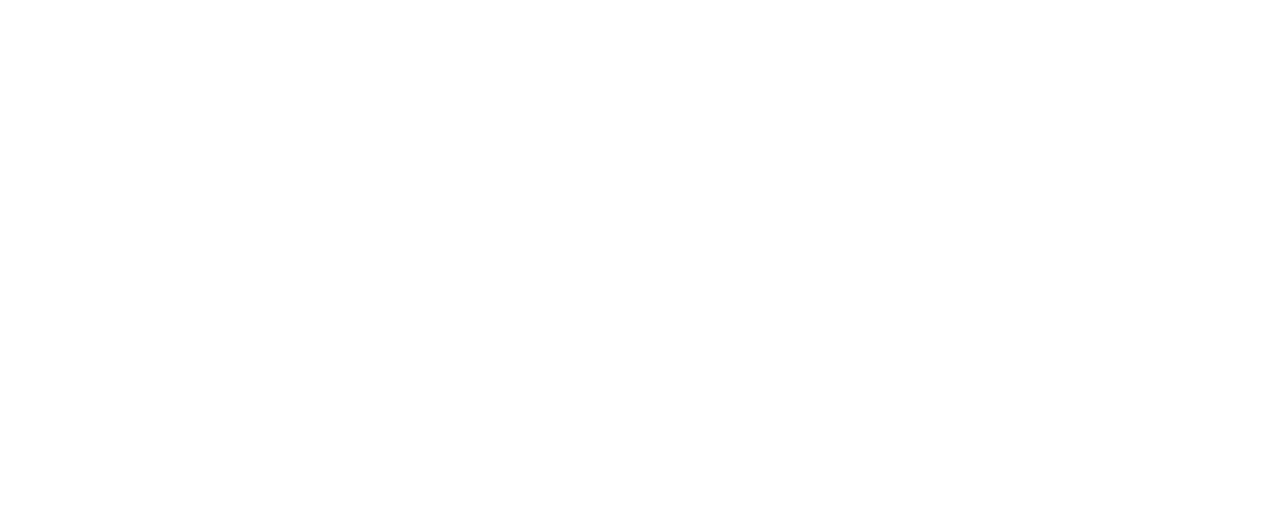
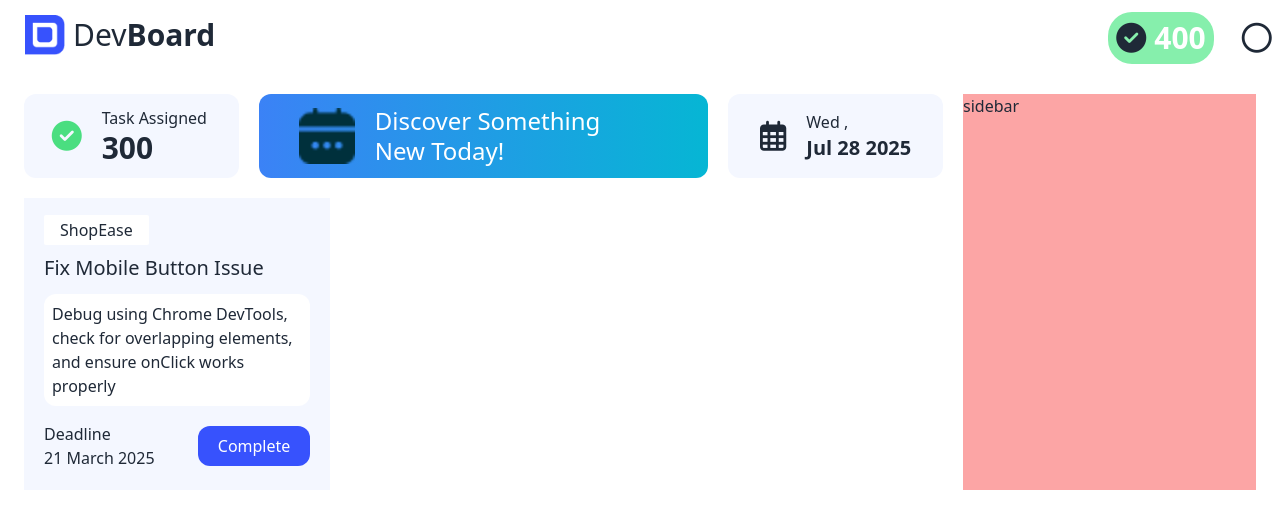
Before and after one commit to saifulislam66/PH-B11-Assignment-5, a plain HTML site: page index.html in a window 1280 px wide. Drawn offline with nearby package versions, Linux system fonts and the light colour scheme.

Commit message:
cread task

```diff
--- a/index.html
+++ b/index.html
@@ -5,11 +5,155 @@
     <meta name="viewport" content="width=device-width, initial-scale=1.0" />
     <title>Assignment5</title>
     <link
+      rel="stylesheet"
+      href="https://cdnjs.cloudflare.com/ajax/libs/font-awesome/6.7.2/css/all.min.css"
+      integrity="sha512-Evv84Mr4kqVGRNSgIGL/F/aIDqQb7xQ2vcrdIwxfjThSH8CSR7PBEakCr51Ck+w+/U6swU2Im1vVX0SVk9ABhg=="
+      crossorigin="anonymous"
+      referrerpolicy="no-referrer"
+    />
+    <link
       href="https://cdn.jsdelivr.net/npm/daisyui@4.12.24/dist/full.min.css"
       rel="stylesheet"
       type="text/css"
     />
     <script src="https://cdn.tailwindcss.com"></script>
   </head>
-  <body></body>
+  <body>
+    <nav class="container mx-auto">
+      <div class="navbar bg-base-100">
+        <div class="flex-1">
+          <a class="btn btn-ghost text-xl">
+            <img class="w-10" src="./assets/logo.png" alt="" />
+            <h4 class="font-bold text-3xl">
+              <span class="font-normal">Dev</span>Board
+            </h4></a
+          >
+        </div>
+        <div class="flex-none">
+          <div class="dropdown dropdown-end">
+            <div tabindex="0" role="button" class="btn btn-ghost btn-circle">
+              <div class="indicator">
+                <div
+                  class="flex items-center gap-2 mr-5 bg-green-300 p-2 rounded-3xl"
+                >
+                  <i class="text-3xl fa-solid fa-circle-check"></i>
+                  <h4 class="text-3xl text-white">400</h4>
+                </div>
+
+                <div class="p-2 pr-5">
+                  <i class="text-3xl fa-regular fa-circle"></i>
+                </div>
+              </div>
+            </div>
+            <div
+              tabindex="0"
+              class="card card-compact dropdown-content bg-base-100 z-[1] mt-3 w-52 shadow"
+            >
+              <div class="card-body">
+                <span class="text-lg font-bold">8 Items</span>
+                <span class="text-info">Subtotal: $999</span>
+                <div class="card-actions">
+                  <button class="btn btn-primary btn-block">View cart</button>
+                </div>
+              </div>
+            </div>
+          </div>
+          <div class="dropdown dropdown-end">
+            <div
+              tabindex="0"
+              role="button"
+              class="btn btn-ghost btn-circle avatar"
+            ></div>
+            <ul
+              tabindex="0"
+              class="menu menu-sm dropdown-content bg-base-100 rounded-box z-[1] mt-3 w-52 p-2 shadow"
+            >
+              <li>
+                <a class="justify-between">
+                  Profile
+                  <span class="badge">New</span>
+                </a>
+              </li>
+              <li><a>Settings</a></li>
+              <li><a>Logout</a></li>
+            </ul>
+          </div>
+        </div>
+      </div>
+    </nav>
+
+    <main class="mx-auto container p-6">
+      <div class="content grid grid-cols-12 gap-5">
+        <div class="col-span-9">
+          <!-- task header -->
+          <div class="grid grid-cols-12 gap-5">
+            <div
+              class="col-span-12 md:col-span-3 py-3 rounded-xl bg-[#F4F7FF] justify-center flex items-center gap-5"
+            >
+              <div>
+                <i class="text-green-400 text-3xl fa-solid fa-circle-check"></i>
+              </div>
+              <div>
+                <h5 class="text-4">Task Assigned </h5>
+                <h3 class="font-bold text-3xl">300</h3>
+              </div>
+            </div>
+            <div
+              class="col-span-12 md:col-span-6 rounded-xl flex gap-5 items-center pl-10 bg-gradient-to-r from-blue-500 to-cyan-500"
+            >
+              <div>
+                <img class="w-14" src="./assets/calender.png" alt="" />
+              </div>
+              <h5 class="text-2xl text-white leading-tight">
+                Discover Something <br />
+                New Today!
+              </h5>
+            </div>
+            <div
+              class="col-span-12 md:col-span-3 rounded-xl py-3 bg-[#F4F7FF] justify-center flex items-center gap-5"
+            >
+              <div><i class="text-3xl fa-regular fa-calendar-days"></i></div>
+              <div>
+                <h5 class="text-4">Wed , </h5>
+                <h3 class="font-bold text-xl">Jul 28 2025</h3>
+              </div>
+            </div>
+          </div>
+          <!-- task header end  -->
+
+          <!-- task list -->
+          <div class="tasks pt-5 md:grid grid-cols-3">
+            <div class="task bg-[#F4F7FF] col-span-1 p-5">
+              <div class="">
+                <span class="text-4 py-1 px-4 rounded-sm bg-[#ffff]"
+                  >ShopEase</span
+                >
+              </div>
+              <h4 class="text-xl py-3">Fix Mobile Button Issue</h4>
+              <div class="bg-[#ffff] p-2 rounded-xl">
+                <p>
+                  Debug using Chrome DevTools, check for overlapping elements,
+                  and ensure onClick works properly
+                </p>
+              </div>
+              <div class="flex justify-between items-center pt-4">
+                <div>
+                  <span>Deadline</span>
+                  <h6>21 March 2025</h6>
+                </div>
+                <div>
+                  <button class="py-2 px-5 rounded-xl text-white bg-[#3752FD]">
+                    Complete
+                  </button>
+                </div>
+              </div>
+            </div>
+          </div>
+        </div>
+        <div class="col-span-3 bg-red-300">
+          <h3>sidebar</h3>
+        </div>
+      </div>
+    </main>
+  </body>
 </html>
```
